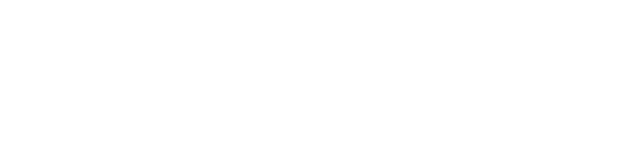
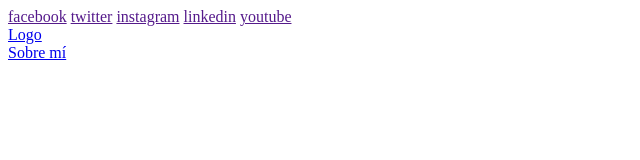
Before and after one commit to AzulPetrocelli/Maquetacion-en-CSS, a plain HTML site: page index.html in a window 1280 px wide. Shown: the whole page, without its empty margins (0-640 px from the left). Drawn offline with Linux system fonts and the light colour scheme.

Commit message:
Arquitectura del header en HTML

```diff
--- a/index.html
+++ b/index.html
@@ -4,9 +4,28 @@
   <meta charset="UTF-8">
   <meta http-equiv="X-UA-Compatible" content="IE=edge">
   <meta name="viewport" content="width=device-width, initial-scale=1.0">
-  <title>Setup del proyecto</title>
+  <title>Mi Blog</title>
+  <link rel="stylesheet" href="css/main.css">
 </head>
 <body>
-
+  <header>
+    <section>
+      <div>
+        <a href="">facebook</a>
+        <a href="">twitter</a>
+        <a href="">instagram</a>
+        <a href="">linkedin</a>
+        <a href="">youtube</a>
+      </div>
+    </section>
+    <nav>
+      <section>
+        <a href="#">Logo</a>
+      </section>
+      <section>
+        <a href="perfil.html">Sobre mí</a>
+      </section>
+    </nav>
+  </header>
 </body>
 </html>
```
